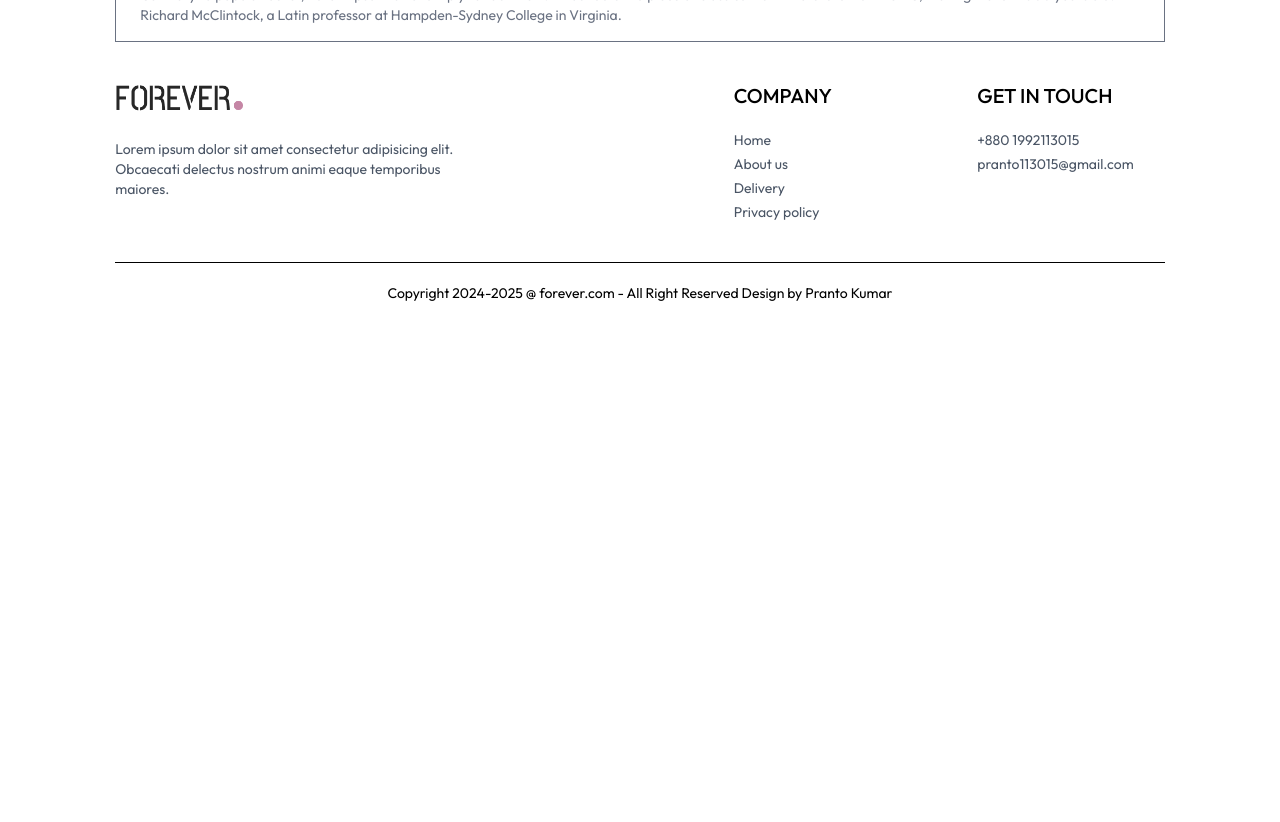
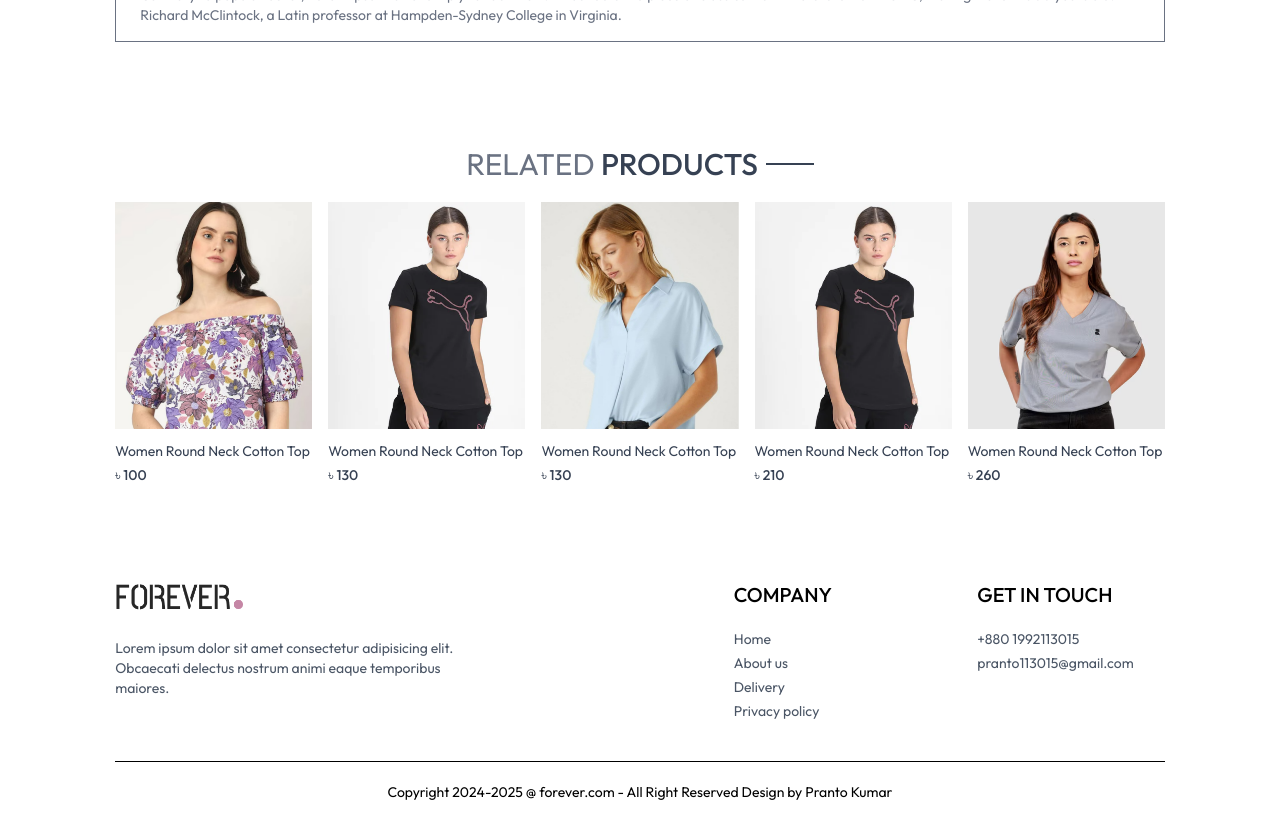
Before and after one commit to ahmadfaraznazar/forever-ecommerce-app, a React app: page /product/aaaaa in a window 1280 px wide. Shown: the part 860-1682 px from the top of the page. Before the commit the page ends 1183 px from the top, so only its background shows below. Built offline with nearby package versions, Linux system fonts and the light colour scheme; the HTML template or start-up script is replaced by a standard one.

Commit message:
add related products

```diff
--- a/src/pages/Product.jsx
+++ b/src/pages/Product.jsx
@@ -2,7 +2,7 @@
 import { useParams } from 'react-router-dom';
 import { ShopContext } from '../context/ShopContext';
 import { assets } from './../assets/assets';
-// import RelatedProducts from './../components/RelatedProducts';
+import RelatedProducts from './RelatedProducts';
 
 const Product = () => {
   const { productId } = useParams();
@@ -119,7 +119,7 @@
 
       {/* ---------- Display related products ---------- */}
 
-      {/* <RelatedProducts category={productData.category} subCategory={productData.subCategory} /> */}
+      <RelatedProducts category={productData.category} subCategory={productData.subCategory} />
     </div>
   ) : (
     <div className="opacity-0"></div>
--- /dev/null
+++ b/src/pages/RelatedProducts.jsx
@@ -0,0 +1,40 @@
+import { useContext, useEffect, useState } from 'react';
+import { ShopContext } from '../context/ShopContext';
+import Title from '../components/Title';
+import ProducItem from '../components/ProductItem';
+// import PropTypes from 'prop-types';
+
+const RelatedProducts = ({ category, subCategory }) => {
+  const { products } = useContext(ShopContext);
+  const [related, setRelated] = useState([]);
+
+  useEffect(() => {
+    if (products.length > 0) {
+      let productsCopy = products.slice();
+
+      productsCopy = productsCopy.filter((item) => category === item.category);
+      productsCopy = productsCopy.filter((item) => subCategory === item.subCategory);
+      setRelated(productsCopy.slice(0, 5));
+    }
+  }, [products, category, subCategory]);
+
+  return (
+    <div className="my-24">
+      <div className="text-center text-3xl py-2">
+        <Title text1={'RELATED'} text2={'PRODUCTS'} />
+      </div>
+
+      <div className="grid grid-cols-2 sm:grid-cols-3 md:grid-cols-4 lg:grid-cols-5 gap-4 gap-y-5">
+        {related.map((item, index) => (
+          <ProducItem key={index} id={item._id} name={item.name} price={item.price} image={item.image} />
+        ))}
+      </div>
+    </div>
+  );
+};
+// RelatedProducts.propTypes = {
+//   category: PropTypes.string.isRequired,
+//   subCategory: PropTypes.string.isRequired,
+// };
+
+export default RelatedProducts;
```
